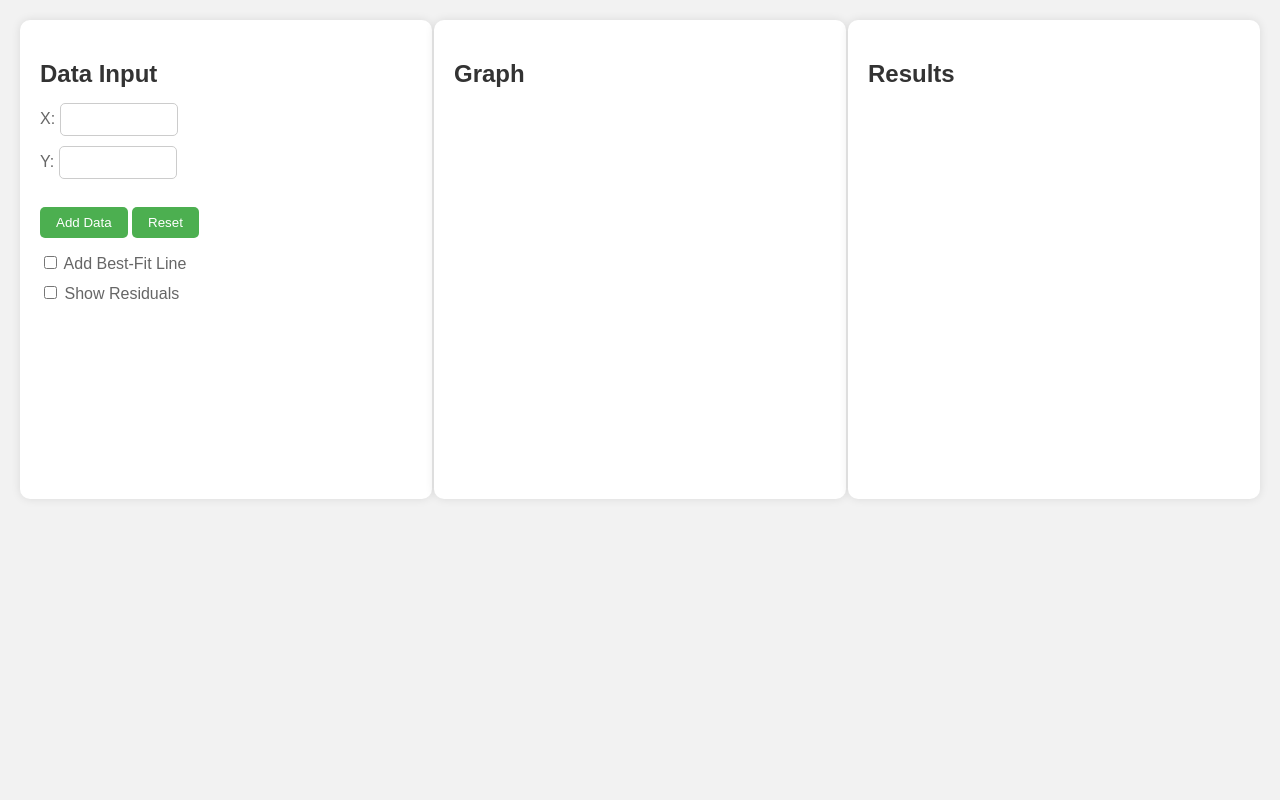
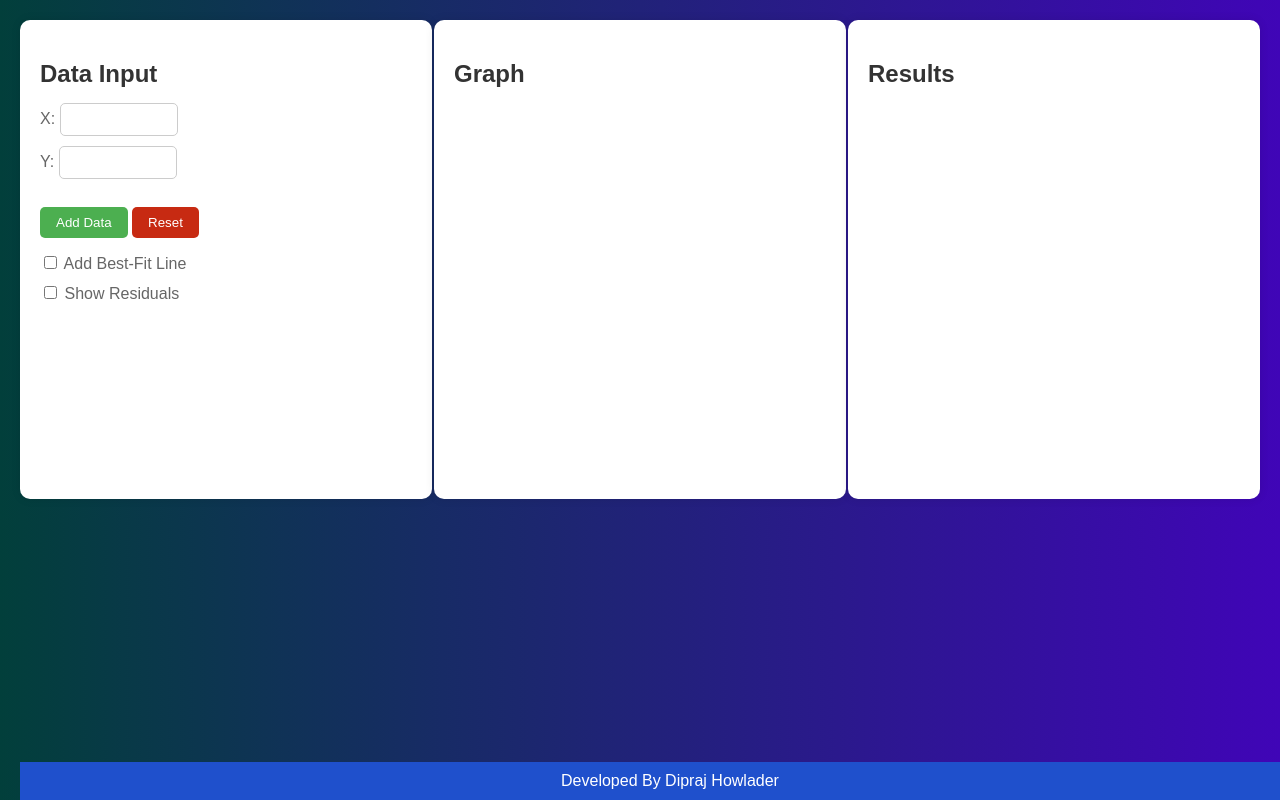
Before and after one commit to dipraj-howlader/linear-regression-website, a plain HTML site: page index.html in a window 1280 px wide. Drawn offline with nearby package versions, Linux system fonts and the light colour scheme.

Commit message:
final project done

```diff
--- a/index.html
+++ b/index.html
@@ -41,6 +41,9 @@
             <h2>Results</h2>
             <div id="results"></div>
         </div>
+        <div class="footer">
+            Developed By Dipraj Howlader
+        </div>
     </div>
     <script src="https://cdn.jsdelivr.net/npm/chart.js"></script>
     <script src="script.js"></script>
--- a/styles.css
+++ b/styles.css
@@ -2,7 +2,7 @@ body {
     font-family: Arial, sans-serif;
     margin: 0;
     padding: 0;
-    background-color: #f2f2f2;
+    background: linear-gradient(to right, rgb(2, 63, 59), rgb(64, 5, 183)), transparent;
 }
 
 .container {
@@ -59,6 +59,10 @@ body {
     transition: background-color 0.3s ease;
 }
 
+.input-section #reset-btn{
+    background-color: rgb(199, 42, 18);
+}
+
 .input-section button:hover {
     background-color: #45a049;
 }
@@ -95,3 +99,13 @@ body {
 .result-section #results {
     color: #666;
 }
+
+.footer {
+    position: fixed;
+    bottom: 0;
+    width: 100%;
+    text-align: center;
+    background-color: #1f50cc; /* You can adjust the color as needed */
+    color: white; /* You can adjust the text color as needed */
+    padding: 10px;
+}
```
